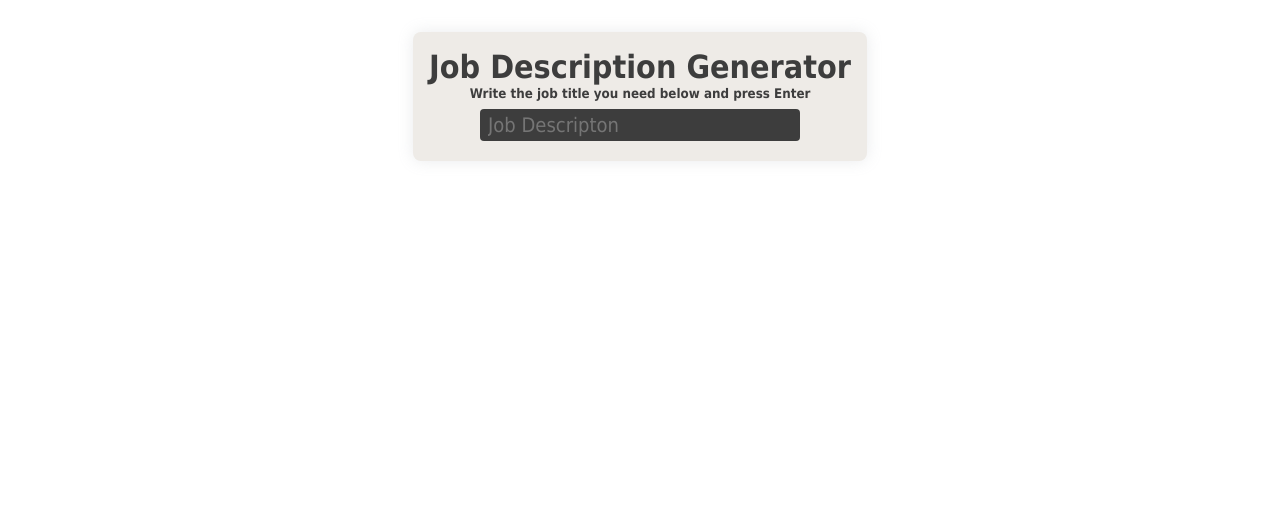
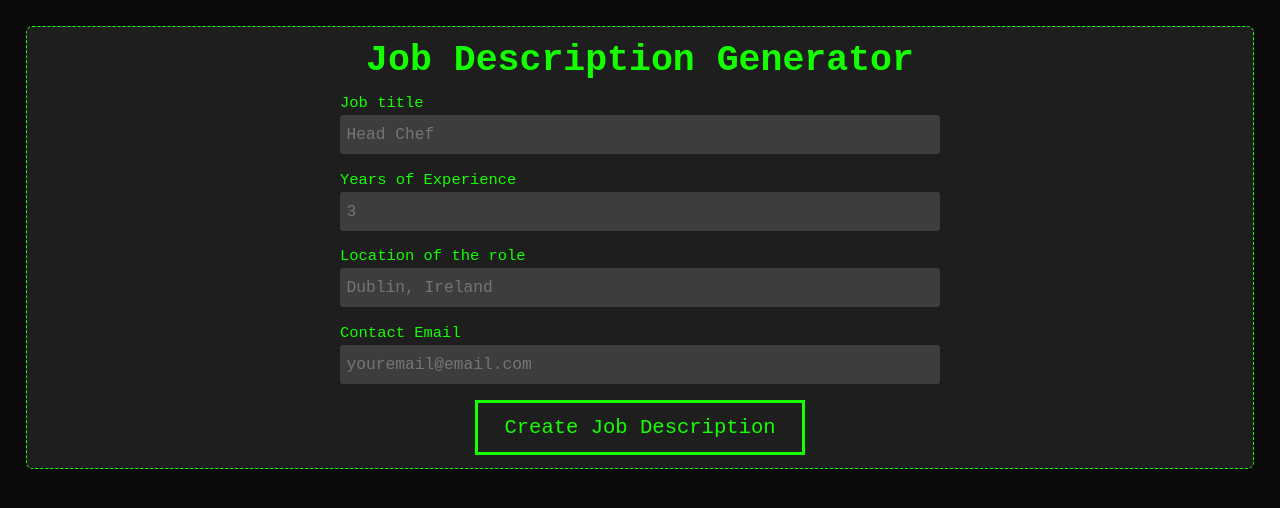
Before and after one commit to frankthehr/jobDescriptionGenerator, a React (Create React App) app: page / in a window 1280 px wide. Shown: the top 508 px of the page. Built offline with nearby package versions, Linux system fonts and the light colour scheme.

Commit message:
Refactored logic to work with multiple input fields

```diff
--- a/src/App.js
+++ b/src/App.js
@@ -4,6 +4,7 @@ import { Route, Routes } from 'react-router-dom';
 import Home from './views/home';
 import NotFound from './views/notfound';
 import FrenchHome from './views/frenchhome';
+import NewHome from './views/newhome';
 
 export const AppContext = React.createContext();
 
@@ -14,8 +15,9 @@ function App() {
   return (
     <AppContext.Provider value={{ random, setRandom }}>
       <Routes>
-        <Route exact path='/' element={<Home />} />
+        <Route exact path='/' element={<NewHome />} />
         <Route exact path='french' element={<FrenchHome />} />
+        <Route exact path='old' element={<Home />} />
         <Route path='*' element={<NotFound />} />
       </Routes>
     </AppContext.Provider>
--- a/src/components/checkbox.js
+++ b/src/components/checkbox.js
@@ -1,4 +1,4 @@
-// import styles from '../styles/checkboxes.module.css';
+import styles from '../styles/checkbox.module.css';
 import { useEffect, useContext, useState } from 'react';
 import { AppContext } from '../App';
 
@@ -6,13 +6,9 @@ const Checkbox = ({ requirement }) => {
 
   const [checked, setChecked] = useState(false);
 
-  const checkedHandler = () => {
-    setChecked(!checked);
-  }
-
   return (
     <div className={styles.checkbox}>
-      <input checked={checked} onClick={setChecked} type="checkbox" id={requirement} name={requirement} />
+      <input checked={checked} onChange={() => setChecked(!checked)} type="checkbox" id={requirement} name={requirement} />
       <label htmlFor={requirement}>{ requirement }</label>
     </div>
   )
--- a/src/styles/home.module.css
+++ b/src/styles/home.module.css
@@ -2,6 +2,7 @@
   display: flex;
   flex-direction: column;
   align-items: center;
+  width: 100%;
   padding: 2rem;
 }
 
@@ -9,30 +10,68 @@
   display: flex;
   flex-direction: column;
   align-items: center;
+  gap: 1rem;
+  width: 100%;
   padding: 1rem;
   margin-bottom: 1rem;
+  border: 1px dashed var(--green);
   border-radius: 0.5rem;
-  background-color: rgb(238, 235, 231);
-  box-shadow: rgba(149, 157, 165, 0.2) 0rem 0rem 1rem;
+  background-color: var(--grey);
+  color: var(--green);
+}
+
+.form header {
+  display: flex;
+  flex-direction: column;
+  align-items: center;
+}
+
+.form > div {
+  display: flex;
+  flex-direction: column;
+  align-items: flex-start;
+  width: 50%;
 }
 
 .form input {
-  width: 20rem;
-  height: 2rem;
+  width: 100%;
+  height: 3rem;
+  min-width: 20rem;
   padding: 0.5rem;
   border-radius: 0.25rem;
-  color: white;
+  color: var(--green);
   font-size: 1.25rem;
   background-color: rgb(61, 61, 61);
   margin-bottom: 0.25rem;
 }
 
-.form span {
-  min-height: 1rem;
+.form label {
+  font-size: var(--fs-base);
+  margin-bottom: 0.25rem;
+}
+
+.form button {
+  padding: 1rem 2rem;
+  border: 3px solid var(--green);
+  color: var(--green);
+  font-size: var(--fs-md);
+  background-color: inherit;
+  transition: all ease-in-out 300ms;
+}
+
+.form button:hover {
+  color: var(--grey);
+  background-color: var(--green);
+  transition: all ease-in-out 300ms;
+  cursor: pointer;
 }
 
 .form h1 {
-  color: rgb(61, 61, 61);
+  font-size: var(--fs-xl);
+}
+
+.form span {
+  min-height: 1rem;
 }
 
 .form h5 {
--- a/src/styles/styles.css
+++ b/src/styles/styles.css
@@ -43,7 +43,31 @@ span {
   overflow-wrap: break-word;
 }
 
+/* Variables */
+:root {
+  /* Colours */
+  --black: rgba(10, 10, 10, 1);
+  --white: rgba(240, 240, 240, 1);
+  --grey: rgba(30, 30, 30, 1);
+  --green: rgb(20, 255, 0);
+  /* Font Sizes */
+  --fs-xs: clamp(0.64rem, 0.05vw + 0.63rem, 0.67rem);
+  --fs-sm: clamp(0.8rem, 0.17vw + 0.76rem, 0.89rem);
+  --fs-base: clamp(1rem, 0.34vw + 0.91rem, 1.19rem);
+  --fs-md: clamp(1.25rem, 0.61vw + 1.1rem, 1.58rem);
+  --fs-lg: clamp(1.56rem, 1vw + 1.31rem, 2.11rem);
+  --fs-xl: clamp(1.95rem, 1.56vw + 1.56rem, 2.81rem);
+  --fs-xxl: clamp(2.44rem, 2.38vw + 1.85rem, 3.75rem);
+  --fs-xxxl: clamp(3.05rem, 3.54vw + 2.17rem, 5rem);
+}
+
 /* General Temporaary Styling */
 * {
   font-family: Tahoma, Geneva, Verdana, sans-serif;
+  font-family: monospace;
 }
+
+html,
+body {
+  background-color: var(--black);
+}
--- a/src/views/newhome.js
+++ b/src/views/newhome.js
@@ -1,13 +1,16 @@
 import styles from '../styles/home.module.css';
 import { useState, useEffect, useContext } from 'react';
 import { AppContext } from '../App';
+import Checkbox from '../components/checkbox';
 
 const NewHome = () => {
 
   const { random } = useContext(AppContext);
 
   const [title, setTitle] = useState(undefined);
+  const [years, setYears] = useState(undefined);
   const [location, setLocation] = useState(undefined);
+  const [email, setEmail] = useState(undefined);
   const [answer, setAnswer] = useState(false);
   const [loading, setLoading] = useState(undefined);
 
@@ -22,7 +25,12 @@ const NewHome = () => {
       const request = {
         method: "POST",
         headers: { "Content-Type": "application/json"},
-        body: JSON.stringify({prompt})
+        body: JSON.stringify({
+          title,
+          years,
+          location,
+          email
+        })
       }
 
       const response = await fetch("http://localhost:5000/jobdescription", request);
@@ -55,40 +63,50 @@ const NewHome = () => {
     <div className={styles.home}>
       <div className={styles.form}>
         <h1>Job Description Generator</h1>
-        <h5>Write the job title you need below and press Enter</h5>
+
+        <div className={styles.title}>
+          <label htmlFor="jd-title">Job title</label>
           <input
             type="text"
-          placeholder="Job Title"
+            id="jd-title"
+            placeholder="Head Chef"
             onChange={(e) => setTitle(e.target.value)}
           />
+        </div>
+
+        <div className={styles.years}>
+          <label htmlFor="jd-number">Years of Experience</label>
+          <input
+            type="number"
+            id="jd-number"
+            placeholder="3"
+            onChange={(e) => setYears(e.target.value)}
+          />
+        </div>
+
+        <div className={styles.location}>
+          <label htmlFor="jd-location">Location of the role</label>
           <input
             type="text"
-          placeholder="Job Location"
+            id="jd-location"
+            placeholder="Dublin, Ireland"
             onChange={(e) => setLocation(e.target.value)}
           />
-        <ul className={styles.requirements}>
-          { requirements.map((requirement, i) => (
-            <li>
-              <input type="checkbox" id={requirement} name={requirement} />
-              <label for={requirement}>{ requirement }</label>
-            </li>
-          ))}
-        </ul>
-        <button onClick={sendPrompt}></button>
         </div>
-      <div className={styles.answer}>
-        { loading &&
-            <div className={styles.loading}>
-              <span>Your job description is being generated</span>
-              <svg width="24" height="24" viewBox="0 0 24 24">
-                <path fill="none" stroke="currentColor" strokeDasharray="15" strokeDashoffset="15" strokeLinecap="round" strokeWidth="2" d="M12 3C16.9706 3 21 7.02944 21 12">
-                  <animate fill="freeze" attributeName="stroke-dashoffset" dur="0.3s" values="15;0"/>
-                  <animateTransform attributeName="transform" dur="1.5s" repeatCount="indefinite" type="rotate" values="0 12 12;360 12 12"/>
-                </path>
-              </svg>
+
+        <div className={styles.email}>
+          <label htmlFor="jd-email">Contact Email</label>
+          <input
+            type="text"
+            id="jd-email"
+            placeholder="youremail@email.com"
+            onChange={(e) => setEmail(e.target.value)}
+          />
         </div>
-          }
-          { answer && <span>{ answer }</span>}
+
+        <button onClick={sendPrompt}>
+          { loading ? 'Creating' : 'Create Job Description' }
+        </button>
       </div>
     </div>
   )
```
Also changed, not shown: src/styles/checkbox.module.css (added). Lines whose indentation alone changed are shown as unchanged.
